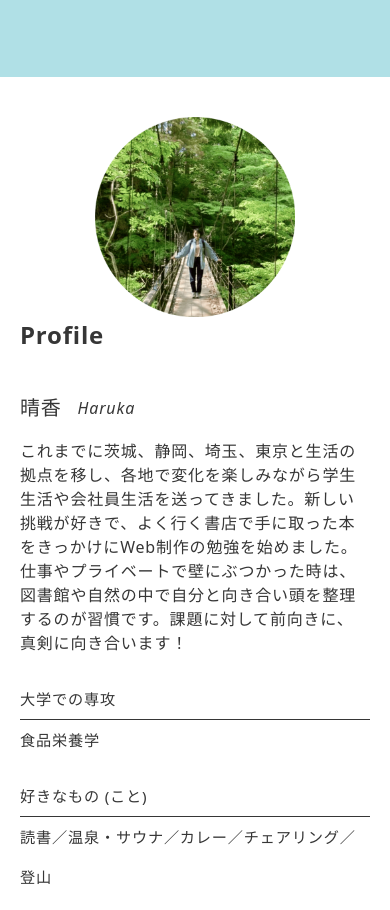
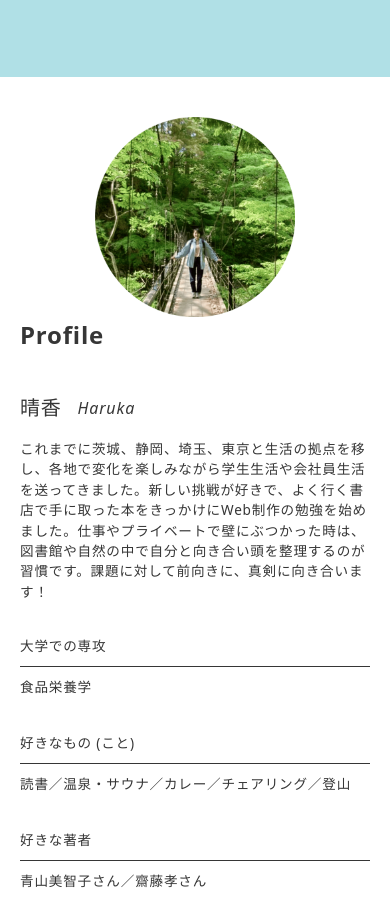
Before and after one commit to AjiHaru/harenodesign, a plain HTML site: page about.html in a window 390 px wide. Shown: the part 189-1099 px from the top of the page. Drawn offline with nearby package versions, Linux system fonts and the light colour scheme; some packages are replaced by stand-ins of ours.

Commit message:
レスポンシブ修正

```diff
--- a/css/style.css
+++ b/css/style.css
@@ -537,6 +537,11 @@ body {
 .page-about-flex .page-about-text .my-intro {
   margin-bottom: 24px;
 }
+@media (max-width: 500px) {
+  .page-about-flex .page-about-text .my-intro {
+    font-size: 0.85rem;
+  }
+}
 .page-about-flex .page-about-text .profile-flex {
   display: flex;
   gap: 30px;
@@ -549,7 +554,7 @@ body {
 }
 @media (max-width: 500px) {
   .page-about-flex .page-about-text .profile-flex {
-    font-size: 0.95rem;
+    font-size: 0.85rem;
   }
 }
 .page-about-flex .page-about-text .profile-flex .profile-items {
```
